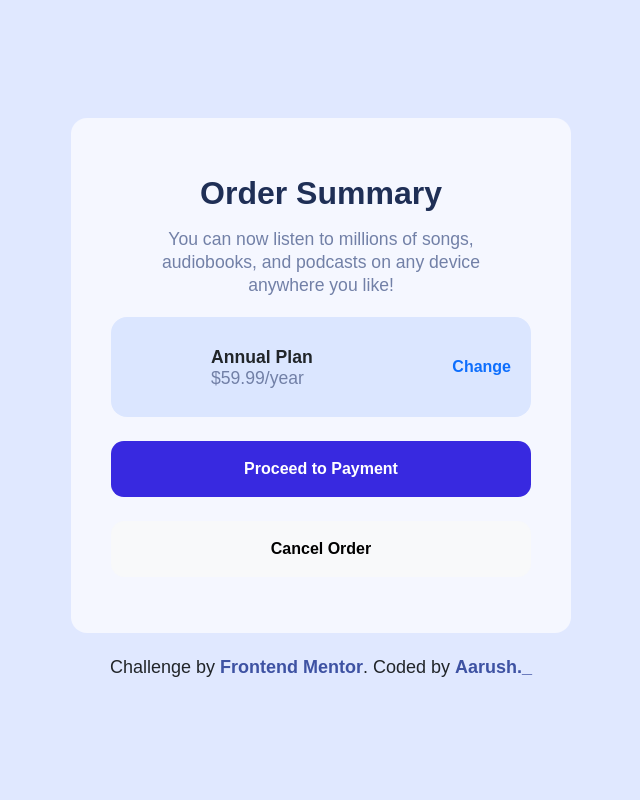
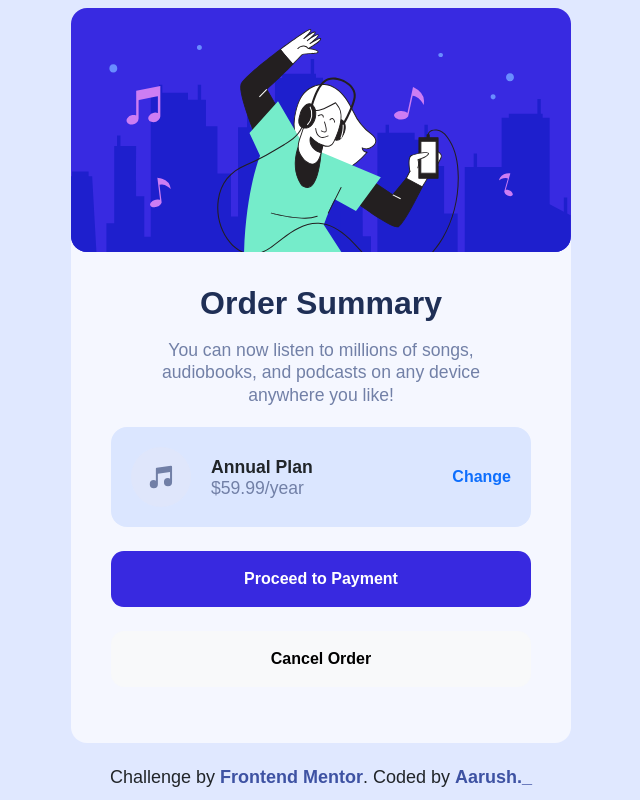
Before and after one commit to Aarusshh/Order-Summary, a plain HTML site: page index.html in a window 1280 px wide. Shown: the whole page, without its empty margins (319-959 px from the left). Drawn offline with nearby package versions, Linux system fonts and the light colour scheme; the site is published under a folder, as on GitHub Pages, so addresses that start at the root find nothing.

Commit message:
Update index.html

```diff
--- a/index.html
+++ b/index.html
@@ -8,7 +8,7 @@
   <link href="https://cdn.jsdelivr.net/npm/bootstrap@5.1.3/dist/css/bootstrap.min.css" rel="stylesheet"
     integrity="sha384-1BmE4kWBq78iYhFldvKuhfTAU6auU8tT94WrHftjDbrCEXSU1oBoqyl2QvZ6jIW3" crossorigin="anonymous">
 
-  <link rel="icon" type="image/png" sizes="32x32" href="./images/favicon-32x32.png">
+  <link rel="icon" type="image/png" sizes="32x32" href="images/favicon-32x32.png">
 
   <title>Frontend Mentor | Order summary card</title>
 
@@ -19,7 +19,7 @@
 
 <body>
   <div class="container">
-    <img src="/images/illustration-hero.svg" alt="">
+    <img src="images/illustration-hero.svg" alt="">
 
     <article>
       <h1>Order Summary</h1>
@@ -27,7 +27,7 @@
         device anywhere you like!</p>
 
       <div class="payment">
-        <img src="/images/icon-music.svg" alt="">
+        <img src="images/icon-music.svg" alt="">
         <h4>Annual Plan <br>
           <span>$59.99/year</span></h4>
         <a href="">Change</a>
```
